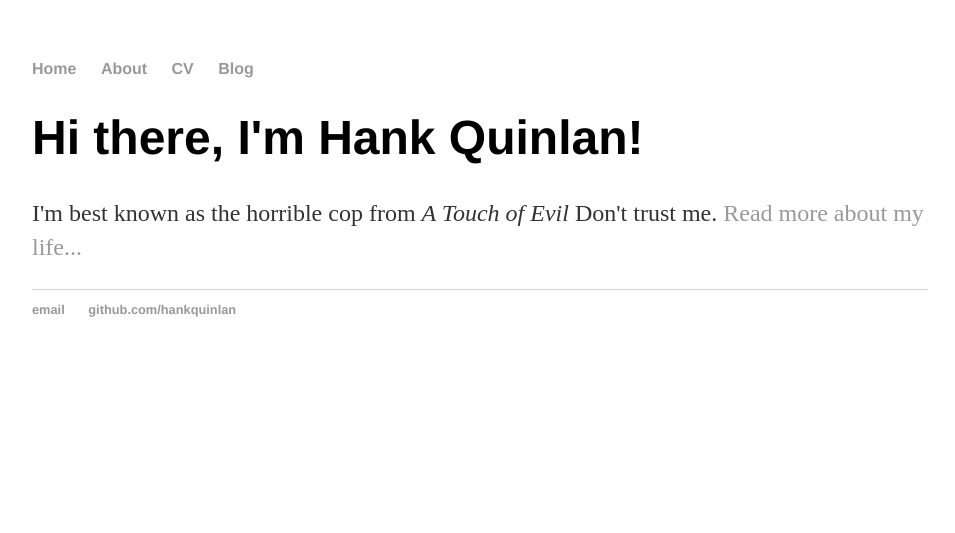
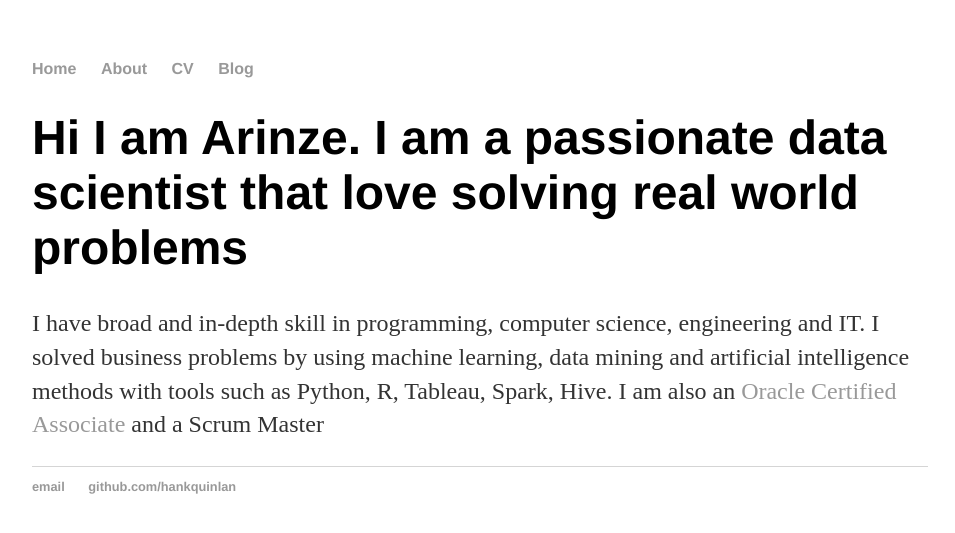
Before and after one commit to arinzea/arinzea.github.io, a Jekyll site: the page built from index.html, in a window 1280 px wide. Shown: the top 533 px of the page, without its empty margins (160-1115 px from the left). Built offline with Jekyll 4.4.1, drawn with Linux system fonts in a browser that asks for light colours.

Commit message:
Update index.html

```diff
--- a/index.html
+++ b/index.html
@@ -1,8 +1,11 @@
 ---
 layout: default
-title: Hank Quinlan, Horrible Cop
+title: Arinze Akutekwe, PhD
 ---
 <div class="blurb">
-	<h1>Hi there, I'm Hank Quinlan!</h1>
-	<p>I'm best known as the horrible cop from <em>A Touch of Evil</em> Don't trust me. <a href="/about">Read more about my life...</a></p>
+	<h1>Hi I am Arinze. I am a passionate data scientist that love solving real world problems</h1>
+	<p>I have broad and in-depth skill in programming, computer science, engineering and IT.
+		I solved business problems by using machine learning,
+		data mining and artificial intelligence methods with tools such as Python, R, Tableau, Spark, Hive.
+		I am also an <a href="https://www.youracclaim.com/badges/707fcf6d-d066-4180-99dc-bcbbcde69fcb/public_url">Oracle Certified Associate</a> and a Scrum Master</p>
 </div><!-- /.blurb -->
```
